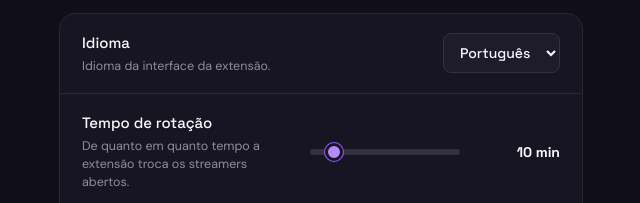
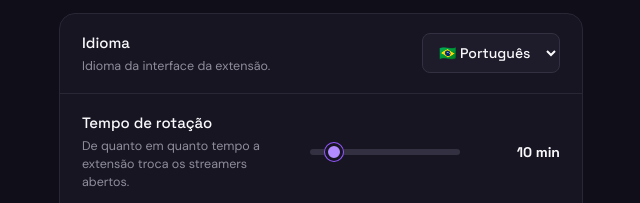
Before and after one commit to jaugustodafranca/support-my-streamers, a website with bundled scripts: page src/options/options.html in a window 1280 px wide. Shown: the part 273-476 px from the top of the page, 319-959 px from the left. Built offline with nearby package versions, Linux system fonts and the light colour scheme; some packages are replaced by stand-ins of ours.

Commit message:
polish: mais respiro na seta do ícone + bandeiras no seletor de idioma

```diff
--- a/src/options/options.html
+++ b/src/options/options.html
@@ -26,8 +26,8 @@
           </div>
           <div class="field-control">
             <select id="lang">
-              <option value="pt">Português</option>
-              <option value="en">English</option>
+              <option value="pt">🇧🇷 Português</option>
+              <option value="en">🇺🇸 English</option>
             </select>
           </div>
         </div>
```
Also changed, not shown: assets/icon.svg, assets/lockup-dark.png, assets/lockup-light.png, icons/icon128.png, icons/icon16.png, icons/icon32.png, icons/icon48.png, icons/icon512.png.
